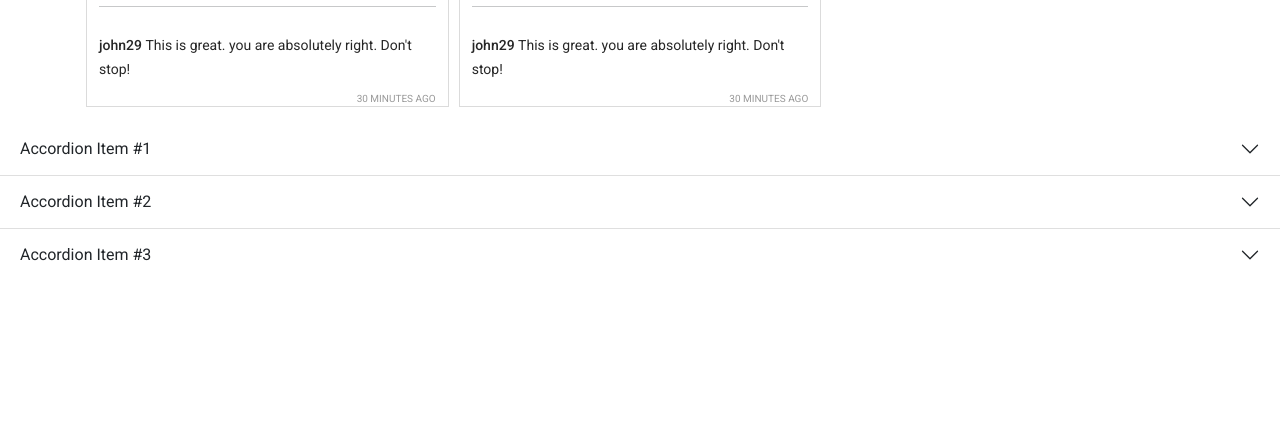
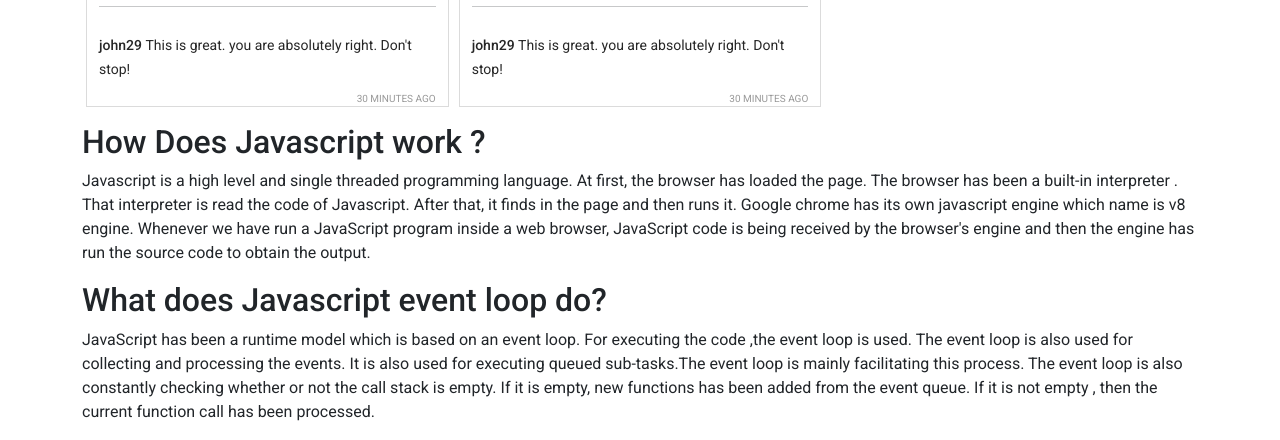
Before and after one commit to lamiamostafa/insta-sohor, a plain HTML site: page index.html in a window 1280 px wide. Shown: the part 1425-1865 px from the top of the page. Before the commit the page ends 1706 px from the top, so only its background shows below. Drawn offline with nearby package versions, Linux system fonts and the light colour scheme.

Commit message:
bonus part added

```diff
--- a/index.html
+++ b/index.html
@@ -56,55 +56,38 @@
         <div id="reported">
             <h1>Reported posts</h1>
         </div>
+
     </main>
-    <section>
-        <div class="accordion accordion-flush" id="accordionFlushExample">
-            <div class="accordion-item">
-                <h2 class="accordion-header" id="flush-headingOne">
-                    <button class="accordion-button collapsed" type="button" data-bs-toggle="collapse"
-                        data-bs-target="#flush-collapseOne" aria-expanded="false" aria-controls="flush-collapseOne">
-                        Accordion Item #1
-                    </button>
-                </h2>
-                <div id="flush-collapseOne" class="accordion-collapse collapse" aria-labelledby="flush-headingOne"
-                    data-bs-parent="#accordionFlushExample">
-                    <div class="accordion-body">Placeholder content for this accordion, which is intended to demonstrate
-                        the <code>.accordion-flush</code> class. This is the first item's accordion body.</div>
-                </div>
-            </div>
-            <div class="accordion-item">
-                <h2 class="accordion-header" id="flush-headingTwo">
-                    <button class="accordion-button collapsed" type="button" data-bs-toggle="collapse"
-                        data-bs-target="#flush-collapseTwo" aria-expanded="false" aria-controls="flush-collapseTwo">
-                        Accordion Item #2
-                    </button>
-                </h2>
-                <div id="flush-collapseTwo" class="accordion-collapse collapse" aria-labelledby="flush-headingTwo"
-                    data-bs-parent="#accordionFlushExample">
-                    <div class="accordion-body">Placeholder content for this accordion, which is intended to demonstrate
-                        the <code>.accordion-flush</code> class. This is the second item's accordion body. Let's imagine
-                        this being filled with some actual content.</div>
-                </div>
-            </div>
-            <div class="accordion-item">
-                <h2 class="accordion-header" id="flush-headingThree">
-                    <button class="accordion-button collapsed" type="button" data-bs-toggle="collapse"
-                        data-bs-target="#flush-collapseThree" aria-expanded="false" aria-controls="flush-collapseThree">
-                        Accordion Item #3
-                    </button>
-                </h2>
-                <div id="flush-collapseThree" class="accordion-collapse collapse" aria-labelledby="flush-headingThree"
-                    data-bs-parent="#accordionFlushExample">
-                    <div class="accordion-body">Placeholder content for this accordion, which is intended to demonstrate
-                        the <code>.accordion-flush</code> class. This is the third item's accordion body. Nothing more
-                        exciting happening here in terms of content, but just filling up the space to make it look, at
-                        least at first glance, a bit more representative of how this would look in a real-world
-                        application.</div>
-                </div>
-            </div>
-        </div>
+
+    <section class="container">
+
+        <h2>How Does Javascript work ?</h2>
+        <p> Javascript is a high level and single threaded programming language. At first, the browser
+            has loaded the page. The browser has been a built-in interpreter . That interpreter is read
+            the code of Javascript. After that, it finds in the page and then runs it. Google chrome has
+            its own javascript engine which name is v8 engine. Whenever we have run a JavaScript program
+            inside a web browser, JavaScript code is being received by the browser's engine and then the
+            engine has run the source code to obtain the output.
+
+        </p>
+
+        <h2> What does Javascript event loop do?</h2>
+
+        <p>JavaScript has been a runtime model which is based on an event loop. For executing the code ,the event loop
+            is used.
+            The event loop is also used for collecting and processing the events. It is also used for executing queued
+            sub-tasks.The event loop is mainly facilitating this process. The event loop is also
+            constantly checking whether or not the call stack is empty. If it is empty, new functions has been added
+            from the
+            event queue. If it is not empty , then the current function call has been processed.</p>
+
+
+
     </section>
-    <footer></footer>
+
+    <footer>
+
+    </footer>
 
     <!-- add javascript  file  -->
     <script src="./js/app.js"></script>
```
